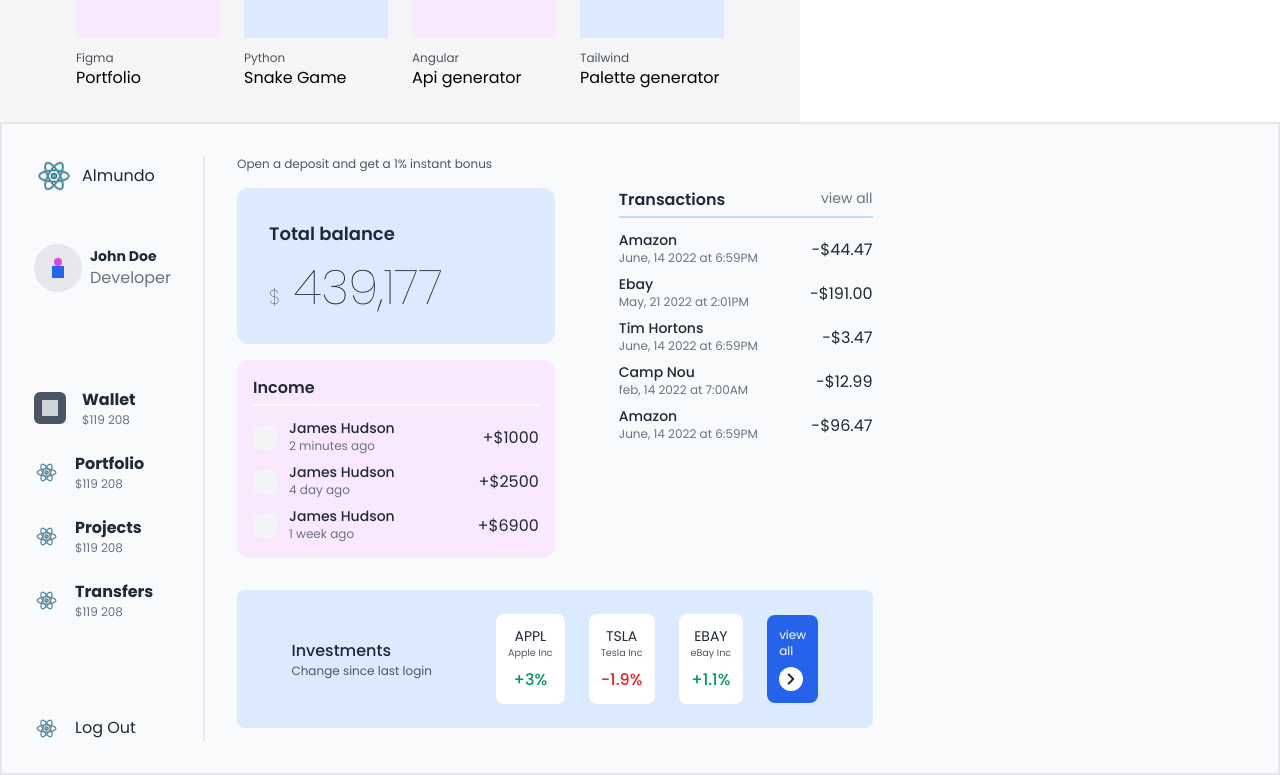
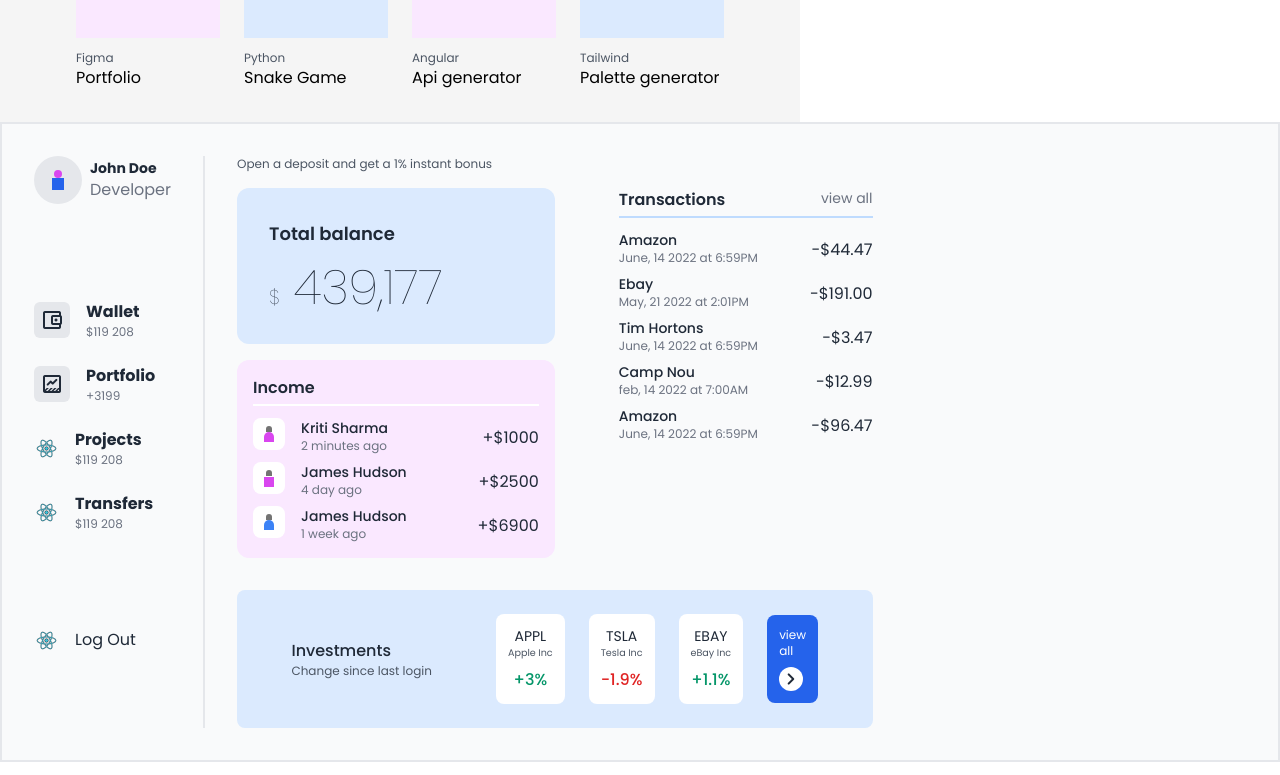
Before and after one commit to puneet-sarhali/palette, an Angular app: page / in a window 1280 px wide. Shown: the part 3601-4376 px from the top of the page. Built offline with nearby package versions, Linux system fonts and the light colour scheme.

Commit message:
dash update

```diff
--- a/src/app/views/lg-dashboard/lg-dashboard.component.html
+++ b/src/app/views/lg-dashboard/lg-dashboard.component.html
@@ -1,9 +1,9 @@
 <div class="bg-gray-50 border-2 p-8 flex text-gray-800">
     <div class="border-r-2 pr-8">
-        <div class="mb-12 flex items-center">
+        <!-- <div class="mb-12 flex items-center">
             <img class="mr-2" src="../../../assets/react.png" alt="" width="40" height="40">
             <h1>Almundo</h1>
-        </div>
+        </div> -->
         <div class="flex mb-24">
             <div class="w-12 h-12 bg-gray-200 rounded-full ">
                 <div class="overflow-hidden inline-block flex items-center justify-center flex-col w-full h-full">
@@ -18,8 +18,10 @@
         </div>
         <ul class="flex flex-col space-y-6">
             <li class="flex items-center">
-                <div class="h-8 w-8 rounded-md bg-gray-600 mr-4 flex justify-center items-center">
-                    <div class="h-4 w-4 bg-gray-300"></div>
+                <div class="h-9 w-9 rounded-md bg-gray-200 mr-4 flex justify-center items-center">
+                    <span class="material-symbols-rounded">
+                        account_balance_wallet
+                        </span>
                 </div>
                 <div>
                     <p class="font-bold">Wallet</p>
@@ -27,10 +29,14 @@
                 </div>
             </li>
             <li class="flex items-center">
-                <img class="mr-4" src="../../../assets/react.png" alt="" height="25" width="25">
+                <div class="h-9 w-9 rounded-md bg-gray-200 mr-4 flex justify-center items-center">
+                    <span class="material-symbols-rounded">
+                        data_thresholding
+                        </span>
+                </div>
                 <div>
                     <p class="font-bold">Portfolio</p>
-                    <p class="text-gray-500 text-xs">$119 208</p>
+                    <p class="text-gray-500 text-xs">+3199</p>
                 </div>
             </li>
             <li class="flex items-center">
@@ -67,15 +73,25 @@
                 <h3 class="font-semibold border-b-2 border-white pb-1">Income</h3>
                 <ul class="mt-3 space-y-2">
                     <li class="flex">
-                        <div class="w-6 h-6 bg-gray-100 rounded-md mt-2 mr-3"></div>
+                        <div class="w-8 h-8 bg-white rounded-lg mr-4">
+                            <div class="overflow-hidden inline-block flex items-center justify-center flex-col w-full h-full">
+                                <div class="h-1.5 w-1.5 rounded-t-full bg-my-gray-500"></div>
+                                <div class="h-2.5 w-2.5 rounded-t-full bg-my-accent-500 "></div>
+                            </div>
+                        </div>
                         <div class="flex flex-col ">
-                            <h4 class="text-sm font-medium">James Hudson</h4>
+                            <h4 class="text-sm font-medium">Kriti Sharma</h4>
                             <p class="text-xs text-gray-500">2 minutes ago</p>
                         </div>
                         <p class="ml-auto mt-2">+$1000</p>
                     </li>
                     <li class="flex">
-                        <div class="w-6 h-6 bg-gray-100 rounded-md mt-2 mr-3"></div>
+                        <div class="w-8 h-8 bg-white rounded-lg mr-4">
+                            <div class="overflow-hidden inline-block flex items-center justify-center flex-col w-full h-full">
+                                <div class="h-1.5 w-1.5 rounded-t-full bg-my-gray-500 mb-[1px]"></div>
+                                <div class="h-2.5 w-2.5  bg-my-accent-500 "></div>
+                            </div>
+                        </div>
                         <div class="flex flex-col ">
                             <h4 class="text-sm font-medium">James Hudson</h4>
                             <p class="text-xs text-gray-500">4 day ago</p>
@@ -83,7 +99,12 @@
                         <p class="ml-auto mt-2">+$2500</p>
                     </li>
                     <li class="flex">
-                        <div class="w-6 h-6 bg-gray-100 rounded-md mt-2 mr-3"></div>
+                        <div class="w-8 h-8 bg-white rounded-lg mr-4">
+                            <div class="overflow-hidden inline-block flex items-center justify-center flex-col w-full h-full">
+                                <div class="h-1.5 w-1.5 rounded-t-full bg-my-gray-500"></div>
+                                <div class="h-2.5 w-2.5 rounded-t-full bg-my-primary-500 "></div>
+                            </div>
+                        </div>
                         <div class="flex flex-col ">
                             <h4 class="text-sm font-medium">James Hudson</h4>
                             <p class="text-xs text-gray-500">1 week ago</p>
```
